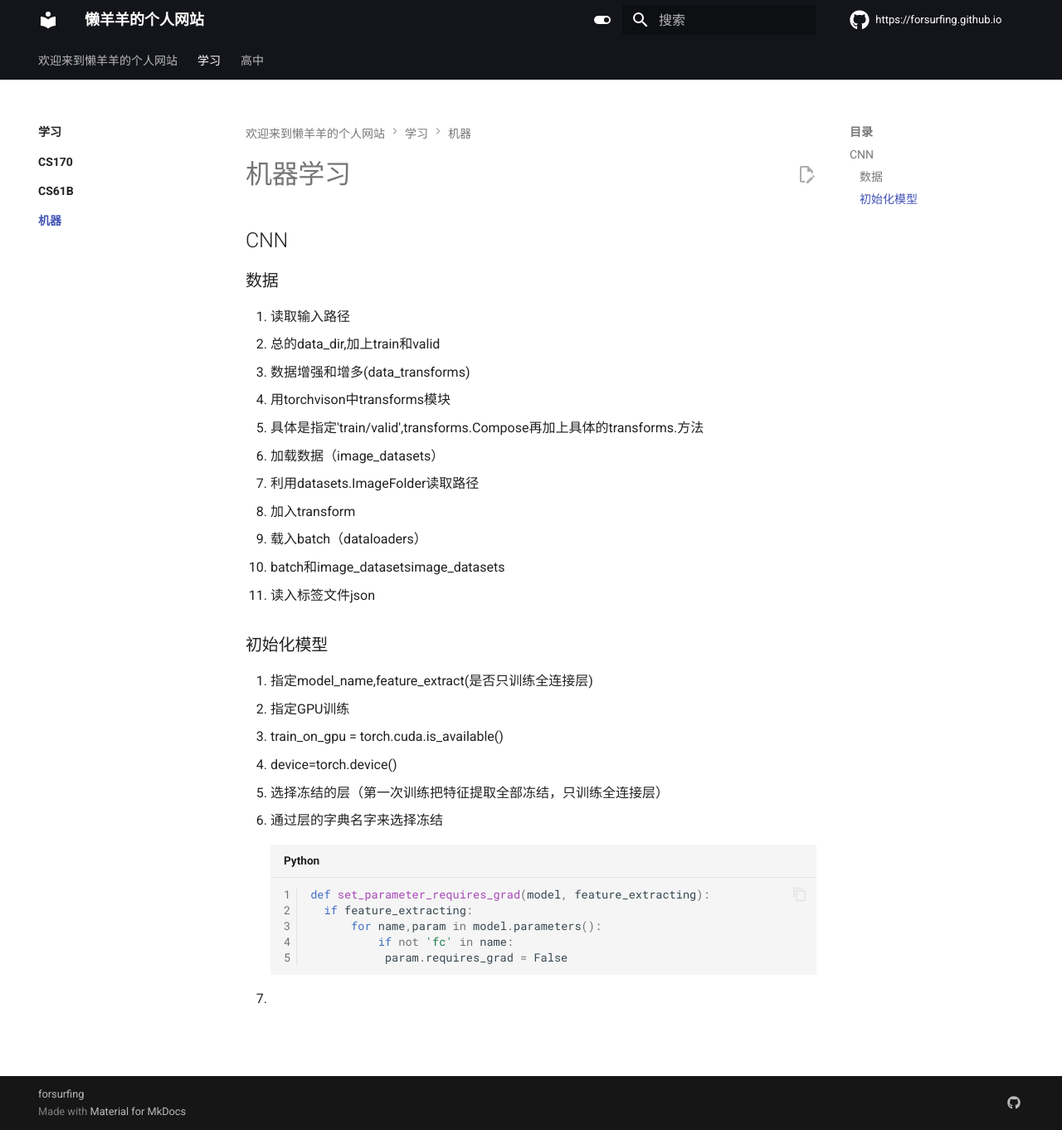
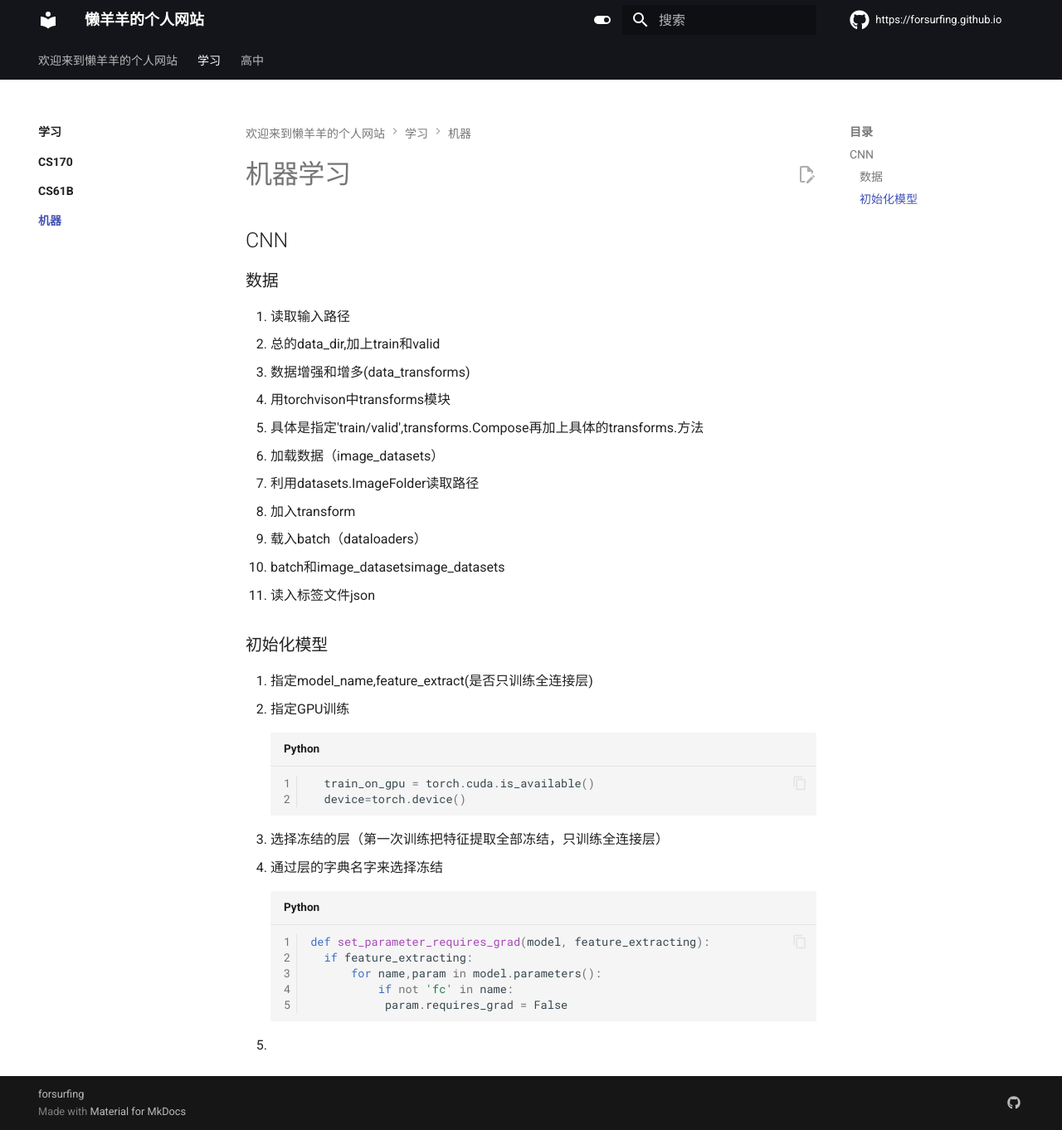
Before and after one commit to forsurfing/forsurfing.github.io, an MkDocs documentation site: the page built from docs/学习/机器/index.md, in a window 1280 px wide and 1362 px high. Shown: the whole window at 83% size. Built offline with MkDocs 1.6.1 and Material for MkDocs 9.7.7, drawn with Linux system fonts in a browser that asks for light colours; nearby versions of some CDN libraries; library files that are not in the unit come from our copies; comment, search, counter and statistics services are not loaded.

Commit message:
Update index.md

````diff
--- a/docs/学习/机器/index.md
+++ b/docs/学习/机器/index.md
@@ -19,8 +19,10 @@
 ### 初始化模型
 1. 指定model_name,feature_extract(是否只训练全连接层)
 2. 指定GPU训练
-   - train_on_gpu = torch.cuda.is_available()
-   - device=torch.device()
+  ``` python
+    train_on_gpu = torch.cuda.is_available()
+    device=torch.device()
+  ```
 3. 选择冻结的层（第一次训练把特征提取全部冻结，只训练全连接层）
   - 通过层的字典名字来选择冻结
   ``` python
````
Also changed, not shown: other parts of docs/学习/机器/index.md (+1 -1 lines).
